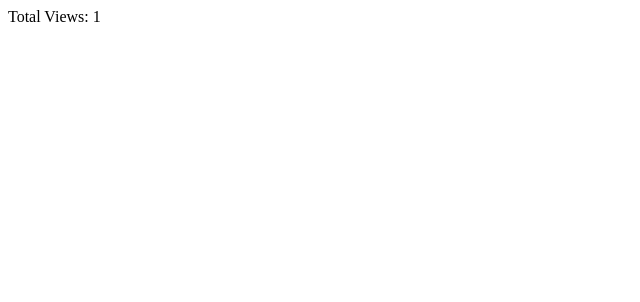
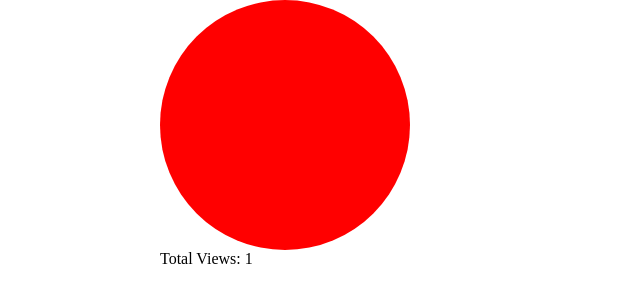
Before and after one commit to govindrai/mightyhive-localStorage, a plain HTML site: page public_html/index.html in a window 1280 px wide. Shown: the whole page, without its empty margins (0-640 px from the left). Drawn offline with Linux system fonts and the light colour scheme.

Commit message:
Fix link tag to specify relation attribute

```diff
--- a/public_html/index.html
+++ b/public_html/index.html
@@ -2,7 +2,7 @@
 <html>
 <head>
   <title>Red or Blue Circles</title>
-  <link rel="style/css" href="style.css">
+  <link type="text/css" rel="stylesheet" href="style.css">
 </head>
 <body>
   <div id="circle"></div>
--- a/public_html/js.js
+++ b/public_html/js.js
@@ -26,6 +26,8 @@ function updateCookies() {
     console.log("has cookie");
     const views = getCookie("circle_views");
     newViewCount = parseInt(views, 10) + 1;
+    console.log("OLD VIEWS", views);
+    console.log("NEW VIEWS", newViewCount);
     document.cookie = "circle_views=" + newViewCount;
   }
 
```
